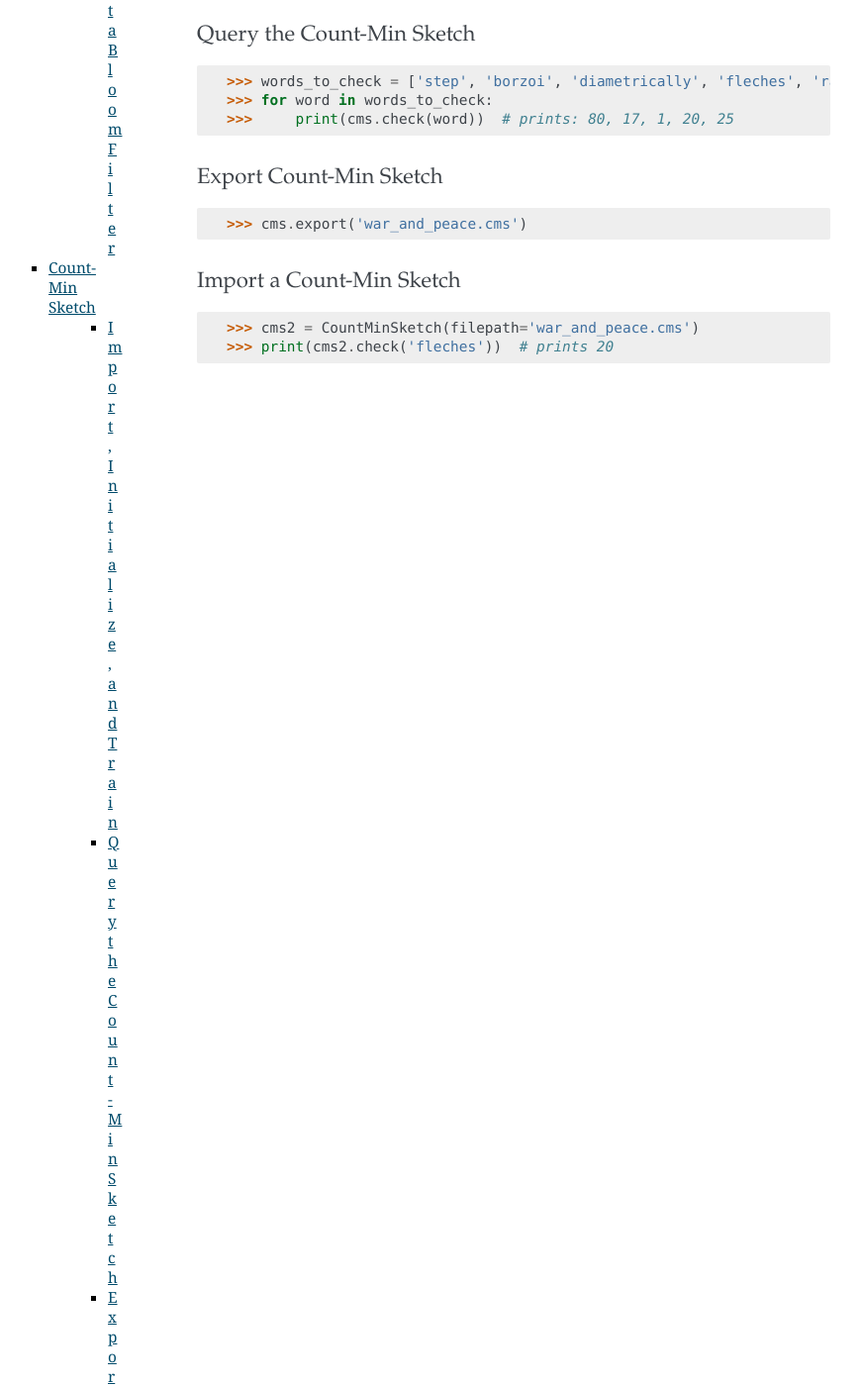
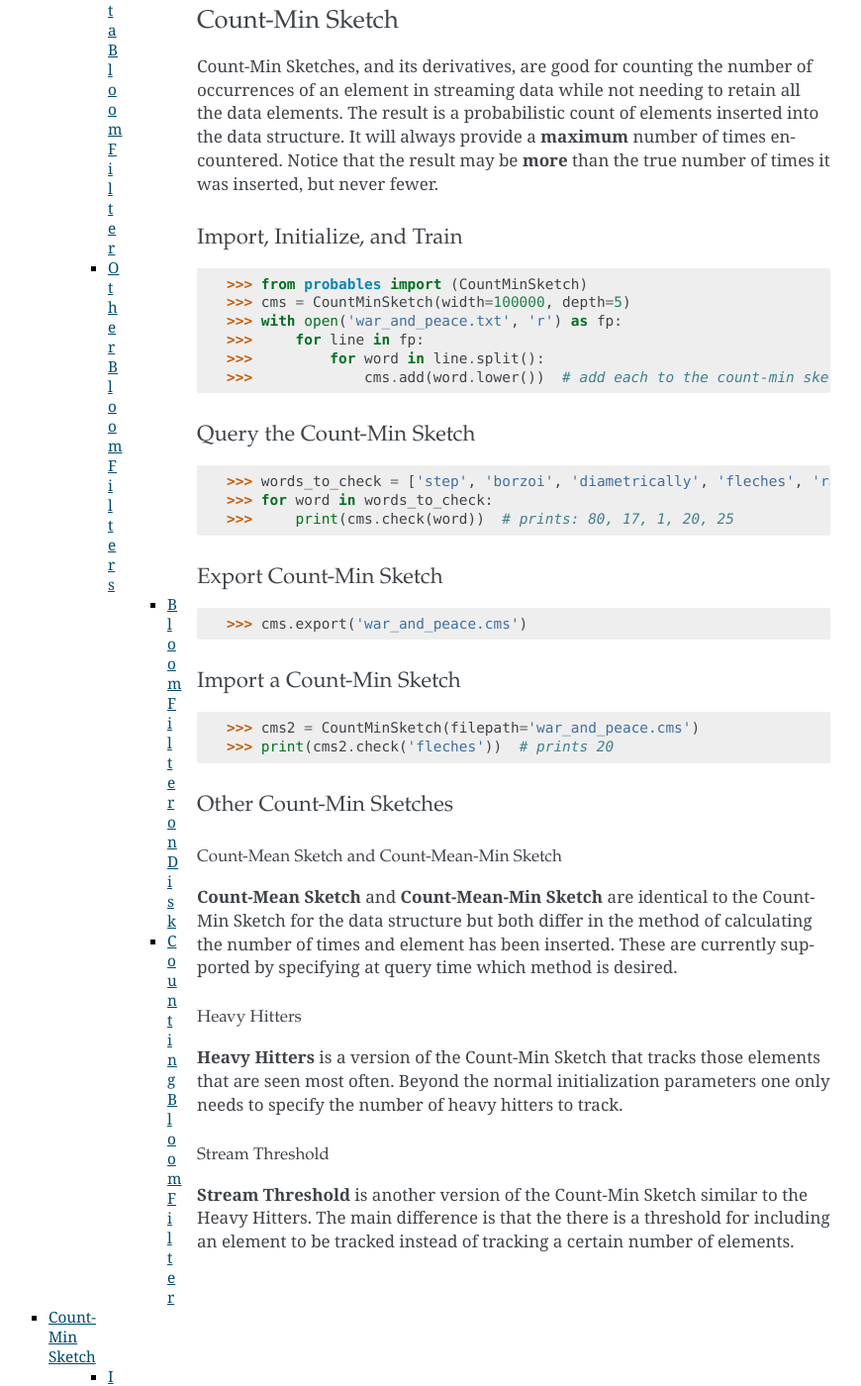
Before and after one commit to barrust/pyprobables, a Sphinx documentation site: the page built from docs/source/quickstart.rst, in a window 1280 px wide and 1400 px high, scrolled down 1642 px. Shown: the whole window at 99% size, without its empty margins (121-991 px from the left). Built offline with Sphinx 7.4.7, drawn with Linux system fonts in a browser that asks for light colours; pages that are not in the unit, such as notebooks, are missing from menus; some of the changed text lies outside the part shown.

Commit message:
more information about other structures

```diff
--- a/docs/source/quickstart.rst
+++ b/docs/source/quickstart.rst
@@ -74,6 +74,26 @@
     >>> print(blm2.check('sutler'))
 
 
+Other Bloom Filters
+^^^^^^^^^^^^^^^^^^^^^^^^^^^^^
+
+Bloom Filter on Disk
+"""""""""""""""""""""""""""""""""""""""""""""""
+
+The **Bloom Filter on Disk** is a specialized version of the standard
+Bloom Filter that is run directly off of disk instead of in memory. This
+can be useful for very large Bloom Filters or when needing to access many
+Blooms that are exported to file.
+
+
+Counting Bloom Filter
+"""""""""""""""""""""""""""""""""""""""""""""""
+
+**Counting Bloom Filters** are another specialized version of the standard
+Bloom Filter. Instead of using a bit array to track added elements, a
+Counting Bloom uses integers to track the number of times the element has
+been added. **currently not supported; planned**
+
 
 Count-Min Sketch
 ==========================
@@ -82,7 +102,9 @@
 occurrences of an element in streaming data while not needing to retain all the
 data elements. The result is a probabilistic count of elements inserted into
 the data structure. It will always provide a **maximum** number of times
-encountered.
+encountered. Notice that the result may be **more** than the true number
+of times it was inserted, but never fewer.
+
 
 Import, Initialize, and Train
 ^^^^^^^^^^^^^^^^^^^^^^^^^^^^^^^^^
@@ -96,6 +118,7 @@
     >>>         for word in line.split():
     >>>             cms.add(word.lower())  # add each to the count-min sketch!
 
+
 Query the Count-Min Sketch
 ^^^^^^^^^^^^^^^^^^^^^^^^^^^^^
 
@@ -105,6 +128,7 @@
     >>> for word in words_to_check:
     >>>     print(cms.check(word))  # prints: 80, 17, 1, 20, 25
 
+
 Export Count-Min Sketch
 ^^^^^^^^^^^^^^^^^^^^^^^^^^^^^
 
@@ -112,9 +136,39 @@
 
     >>> cms.export('war_and_peace.cms')
 
+
 Import a Count-Min Sketch
 ^^^^^^^^^^^^^^^^^^^^^^^^^^^^^
 .. code:: python
 
     >>> cms2 = CountMinSketch(filepath='war_and_peace.cms')
     >>> print(cms2.check('fleches'))  # prints 20
+
+
+Other Count-Min Sketches
+^^^^^^^^^^^^^^^^^^^^^^^^^^^^^
+
+Count-Mean Sketch and Count-Mean-Min Sketch
+"""""""""""""""""""""""""""""""""""""""""""""""
+
+**Count-Mean Sketch** and **Count-Mean-Min Sketch** are identical to the
+Count-Min Sketch for the data structure but both differ in the method of
+calculating the number of times and element has been inserted. These are
+currently supported by specifying at query time which method is desired.
+
+
+Heavy Hitters
+"""""""""""""""""""""""""""""""""""""""""""""""
+
+**Heavy Hitters** is a version of the Count-Min Sketch that tracks those
+elements that are seen most often. Beyond the normal initialization parameters
+one only needs to specify the number of heavy hitters to track.
+
+
+Stream Threshold
+"""""""""""""""""""""""""""""""""""""""""""""""
+
+**Stream Threshold** is another version of the Count-Min Sketch similar to the
+Heavy Hitters. The main difference is that the there is a threshold for
+including an element to be tracked instead of tracking a certain number of
+elements.
```
